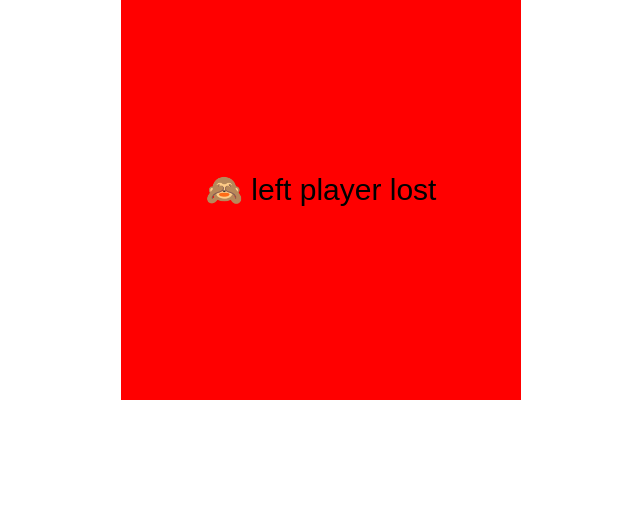
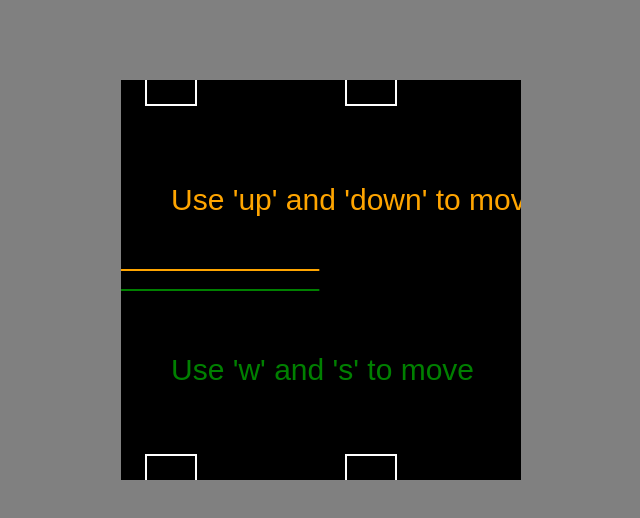
Before and after one commit to michaelem/PA22-line-race, a website with bundled scripts: page src/index.html in a window 1280 px wide. Shown: the whole page, without its empty margins (319-959 px from the left). Built offline with nearby package versions, Linux system fonts and the light colour scheme.

Commit message:
Add tutorial

```diff
--- a/src/index.html
+++ b/src/index.html
@@ -8,12 +8,14 @@
         body {
             margin: 0px;
             overflow: hidden;
+            background-color: grey;
         }
 
         .container {
             display: flex;
             align-items: center;
             justify-content: center;
+            margin-top: 5em;
         }
     </style>
 </head>
--- a/src/level.ts
+++ b/src/level.ts
@@ -1,22 +1,48 @@
 export default class Level {
   context: CanvasRenderingContext2D;
-  end: number = 1200;
+  end: number = 4300;
   squares: Square[] = [
     { x: 0, y: 0, size: 50 },
     { x: 0, y: 400, size: 50 },
+    { x: 200, y: 400, size: 50 },
     { x: 200, y: 0, size: 50 },
-    { x: 200, y: 400, size: 50 },
-    { x: 400, y: 0, size: 100 },
-    { x: 400, y: 400, size: 100 },
-    { x: 600, y: 200, size: 50 },
-    { x: 600, y: 0, size: 100 },
-    { x: 600, y: 400, size: 100 },
-    { x: 700, y: 300, size: 80 },
-    { x: 700, y: 200, size: 80 },
-    { x: 700, y: 100, size: 80 },
-    { x: 900, y: 400, size: 100 },
-    { x: 900, y: 200, size: 100 },
-    { x: 900, y: 0, size: 100 },
+    { x: 400, y: 400, size: 50 },
+    { x: 400, y: 0, size: 50 },
+    { x: 600, y: 400, size: 50 },
+    { x: 600, y: 0, size: 50 },
+    { x: 800, y: 400, size: 50 },
+    { x: 800, y: 0, size: 50 },
+    { x: 1000, y: 400, size: 50 },
+    { x: 1000, y: 0, size: 50 },
+    { x: 1200, y: 400, size: 50 },
+    { x: 1200, y: 0, size: 50 },
+    { x: 1400, y: 400, size: 50 },
+    { x: 1400, y: 0, size: 50 },
+    { x: 1600, y: 400, size: 50 },
+    { x: 1600, y: 0, size: 50 },
+    { x: 1620, y: 200, size: 50 },
+    { x: 1800, y: 400, size: 50 },
+    { x: 1800, y: 0, size: 50 },
+    { x: 2000, y: 400, size: 50 },
+    { x: 2000, y: 0, size: 50 },
+    { x: 2200, y: 0, size: 50 },
+    { x: 2200, y: 400, size: 50 },
+    { x: 2400, y: 0, size: 100 },
+    { x: 2400, y: 400, size: 100 },
+    { x: 2600, y: 200, size: 50 },
+    { x: 2600, y: 0, size: 100 },
+    { x: 2600, y: 400, size: 100 },
+    { x: 2750, y: 320, size: 80 },
+    { x: 2750, y: 200, size: 80 },
+    { x: 2750, y: 80, size: 80 },
+    { x: 2900, y: 400, size: 100 },
+    { x: 2900, y: 200, size: 100 },
+    { x: 2900, y: 0, size: 100 },
+    { x: 3300, y: 0, size: 350 },
+    { x: 3300, y: 400, size: 350 },
+    { x: 3800, y: 200, size: 150 },
+    { x: 3800, y: 0, size: 150 },
+    { x: 3800, y: 400, size: 150 },
   ];
 
   constructor(context: CanvasRenderingContext2D) {
@@ -50,6 +76,36 @@ export default class Level {
       ctx.strokeStyle = "white";
       ctx.strokeRect(x, y, square.size, square.size);
     }
+
+    if (viewPosition < 2500) {
+      ctx.font = "30px sans-serif";
+      ctx.textAlign = "left";
+
+      ctx.fillStyle = "green";
+      ctx.fillText("Left is green", 400 - viewPosition, 300);
+      ctx.fillText("Use 'w' and 's' to move", 800 - viewPosition, 300);
+
+      ctx.fillStyle = "orange";
+      ctx.fillText("Right is orange", 400 - viewPosition, 130);
+      ctx.fillText("Use 'up' and 'down' to move", 800 - viewPosition, 130);
+
+      ctx.fillStyle = "grey";
+      ctx.fillText(`avoid the squares =>`, 1300 - viewPosition, 210);
+
+      ctx.fillStyle = "grey";
+      ctx.fillText(`get to finish first!`, 1900 - viewPosition, 210);
+
+      ctx.beginPath();
+      ctx.moveTo(2400 - viewPosition, 50);
+      ctx.lineTo(2400 - viewPosition, 350);
+      ctx.strokeStyle = "grey";
+      ctx.stroke()
+    }
+    ctx.beginPath();
+    ctx.moveTo(4300 - viewPosition, 0);
+    ctx.lineTo(4300 - viewPosition, 400);
+    ctx.strokeStyle = "grey";
+    ctx.stroke()
   }
 }
 
--- a/src/main.ts
+++ b/src/main.ts
@@ -71,6 +71,7 @@ function update(dt: number) {
   viewPosition = averagePosition - width / 2;
 
   for (let player of players) {
+
     if (level.collide(player.positionX, player.positionY)) {
       lost = true;
       looser = player.name;
```
